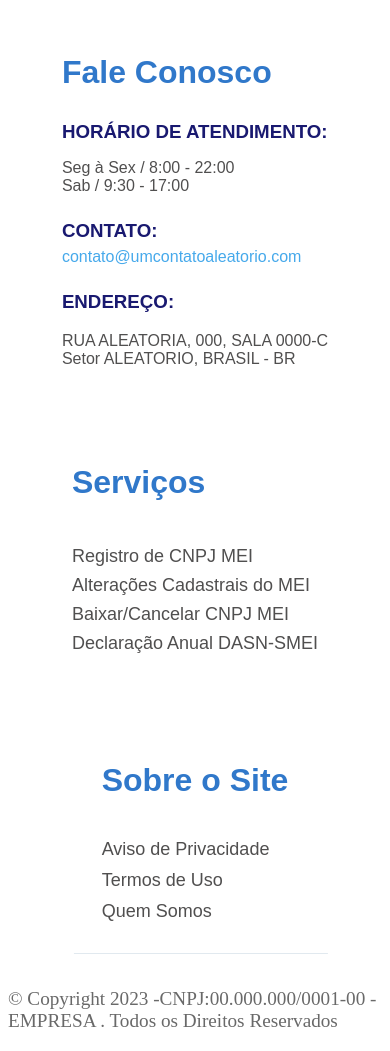
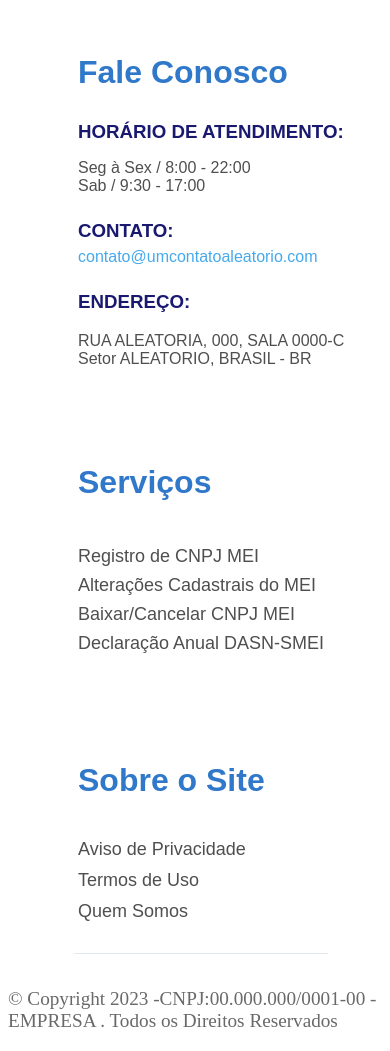
Before and after one commit to mbernardes19/o-portal-do-empreendedor, a Next.js app: page / in a window 390 px wide. Shown: the part 414-1465 px from the top of the page. Built offline with nearby package versions, Linux system fonts and the light colour scheme.

Commit message:
alteracao footerjs

```diff
--- a/src/components/footer.js
+++ b/src/components/footer.js
@@ -1,66 +1,88 @@
-import styles from '../styles/Footer.module.css'
+import styles from "../styles/Footer.module.css";
 
-export default function Footer () {
+export default function Footer() {
   return (
-        <footer /*className={styles.footer}*/>
+    <footer>
+      <div className={styles.footer_container}>
+        <div className={styles.footer_contacts}>
+          <h1 className={styles.contacts_title}>Fale Conosco</h1>
 
+          <h3 className={styles.atendimento_subtilte}>
+            HORÁRIO DE ATENDIMENTO:{" "}
+          </h3>
 
+          <p className={styles.parag_atendimento}>
+            Seg à Sex / 8:00 - 22:00 <br></br>
+            Sab / 9:30 - 17:00
+          </p>
 
-            <div className={styles.container}>
+          <h3 className={styles.contacts_subtitle}>CONTATO: </h3>
+          <a href="#" className={styles.link_email}>
+            contato@umcontatoaleatorio.com
+          </a>
 
-            <div className={styles.filho}>
-            <h1  className={styles.titulo_um}>Fale Conosco</h1>
-
-            <h3 className={styles.subtitulo_um} >HORÁRIO DE ATENDIMENTO: </h3>
-
-            <p className={styles.parag_atendimento} >Seg à Sex / 8:00 - 22:00 <br></br>
-               Sab / 9:30 - 17:00</p>
-
-            <h3 className={styles.subtitulo_dois} >CONTATO: </h3>
-            <a href='#' className={styles.link_email}>contato@umcontatoaleatorio.com</a>
-
-            <h3 className={styles.subtitulo_tres} >ENDEREÇO: </h3>
-            <p className={styles.parag_endereco}>RUA ALEATORIA, 000, SALA 0000-C<br></br>
+          <h3 className={styles.endereco_subtitle}>ENDEREÇO: </h3>
+          <p className={styles.parag_endereco}>
+            RUA ALEATORIA, 000, SALA 0000-C<br></br>
             Setor ALEATORIO, BRASIL - BR
           </p>
         </div>
 
-            <div className={styles.neto} >
-            <h1  className={styles.titulo_dois}>Serviços</h1>
+        <div className={styles.footer_service}>
+          <h1 className={styles.service_title}>Serviços</h1>
 
-             <ul className={styles.ul} >
-
-                <li  className={styles.list_servicos}><a  href='#' className={styles.link_servicos}>Registro de CNPJ MEI</a></li>
-                <li  className={styles.list_servicos}><a className={styles.link_servicos} href='#'>Alterações Cadastrais do MEI</a></li>
-                <li  className={styles.list_servicos}><a className={styles.link_servicos} href='#'>Baixar/Cancelar CNPJ MEI</a></li>
-                <li  className={styles.list_servicos}><a className={styles.link_servicos} href='#'>Declaração Anual DASN-SMEI</a></li>
+          <ul className={styles.listas_ul}>
+            <li className={styles.list_servicos}>
+              <a href="#" className={styles.link_servicos}>
+                Registro de CNPJ MEI
+              </a>
+            </li>
+            <li className={styles.list_servicos}>
+              <a className={styles.link_servicos} href="#">
+                Alterações Cadastrais do MEI
+              </a>
+            </li>
+            <li className={styles.list_servicos}>
+              <a className={styles.link_servicos} href="#">
+                Baixar/Cancelar CNPJ MEI
+              </a>
+            </li>
+            <li className={styles.list_servicos}>
+              <a className={styles.link_servicos} href="#">
+                Declaração Anual DASN-SMEI
+              </a>
+            </li>
           </ul>
         </div>
 
-            <div className={styles.netinho}>
-                <h1 className={styles.titulo_tres}>Sobre o Site</h1>
-           <ul className={styles.ul} >
-
+        <div className={styles.footer_about}>
+          <h1 className={styles.about_title}>Sobre o Site</h1>
+          <ul className={styles.listas_ul}>
             <li className={styles.list_sobresite}>
-                <a href='#' target='__blank'  className={styles.link_sobresite}>Aviso de Privacidade</a>
+              <a href="#" target="__blank" className={styles.link_sobresite}>
+                Aviso de Privacidade
+              </a>
             </li>
 
             <li className={styles.list_sobresite}>
-                <a  href='#' target='__blank'  className={styles.link_sobresite}>Termos de Uso</a>
+              <a href="#" target="__blank" className={styles.link_sobresite}>
+                Termos de Uso
+              </a>
             </li>
 
             <li className={styles.list_sobresite}>
-                <a  href='#' target='__blank' className={styles.link_sobresite}>Quem Somos</a>
+              <a href="#" target="__blank" className={styles.link_sobresite}>
+                Quem Somos
+              </a>
             </li>
-
           </ul>
         </div>
-
-
-
       </div>
-             <hr className={styles.linha}></hr>
-            <p className={styles.direitos}>&copy; Copyright 2023 -CNPJ:00.000.000/0001-00 - EMPRESA . Todos os Direitos Reservados</p>
+      <hr className={styles.hr}></hr>
+      <p className={styles.footer_copy}>
+        &copy; Copyright 2023 -CNPJ:00.000.000/0001-00 - EMPRESA . Todos os
+        Direitos Reservados
+      </p>
     </footer>
-    )
+  );
 }
--- a/src/styles/Footer.module.css
+++ b/src/styles/Footer.module.css
@@ -1,4 +1,4 @@
-.container {
+.footer_container {
     display: flex;
     gap: 70px;
     flex-wrap: wrap;
@@ -7,43 +7,45 @@
 
 }
  /*--------------------------todos-os-h1-----------------------------------------*/
-.titulo_um  {
+.contacts_title {
     color: rgb(48, 120, 202);
     margin-bottom: 30px;
 
 
 }
-.titulo_dois {
+
+.service_title {
     color: rgb(48, 120, 202);
     margin-bottom: 45px;
 }
 
-.titulo_tres {
+.about_title{
     color: rgb(48, 120, 202);
     margin-bottom: 40px;
 }
 /*--------------------------------------------------------------------------------*/
 
 /*-------------------------todos-os-h3--------------------------------------------*/
-.subtitulo_um {
+.atendimento_subtilte {
     font-family: Arial, Helvetica, sans-serif;
     color: #191970;
     margin-bottom: 8px;
 }
 
-.subtitulo_dois {
+.contacts_subtitle {
     font-family: Arial, Helvetica, sans-serif;
     color: #191970;
     margin-top: 25px;
     margin-bottom: 6px;
 }
 
-.subtitulo_tres {
+.endereco_subtitle {
     font-family: Arial, Helvetica, sans-serif;
     color: #191970;
     margin-top: 25px;
 }
 /*------------------------------------------------------------------------------*/
+
 /*---------------------link-de-contato------------------------------------------*/
 .link_email {
     text-decoration: none;
@@ -78,13 +80,12 @@
 }
 
 .link_sobresite {
-    display: block;
     font-size: large;
     text-decoration: none;
     color: #504f4f;
 }
 
-.linha{
+.hr{
     position: absolute;
     transform: translateX(26%);
     margin-top: 15px;
@@ -94,9 +95,8 @@
     border: none;
 }
 
-.direitos {
+.footer_copy {
     display: flex;
-
     align-items: center;
     justify-content: center;
     margin-top: 50px;
@@ -104,6 +104,14 @@
     color: #696969;
 }
 
-.ul {
-    padding-left: 0;
+.listas_ul {
+    padding-left: 0px;
 }
+
+@media screen and (max-width: 500px) {
+    .footer_container {
+        display: flex;
+        flex-direction: column;
+        padding-left: 70px;
+    }
+}
```
Lines whose indentation alone changed are shown as unchanged.
